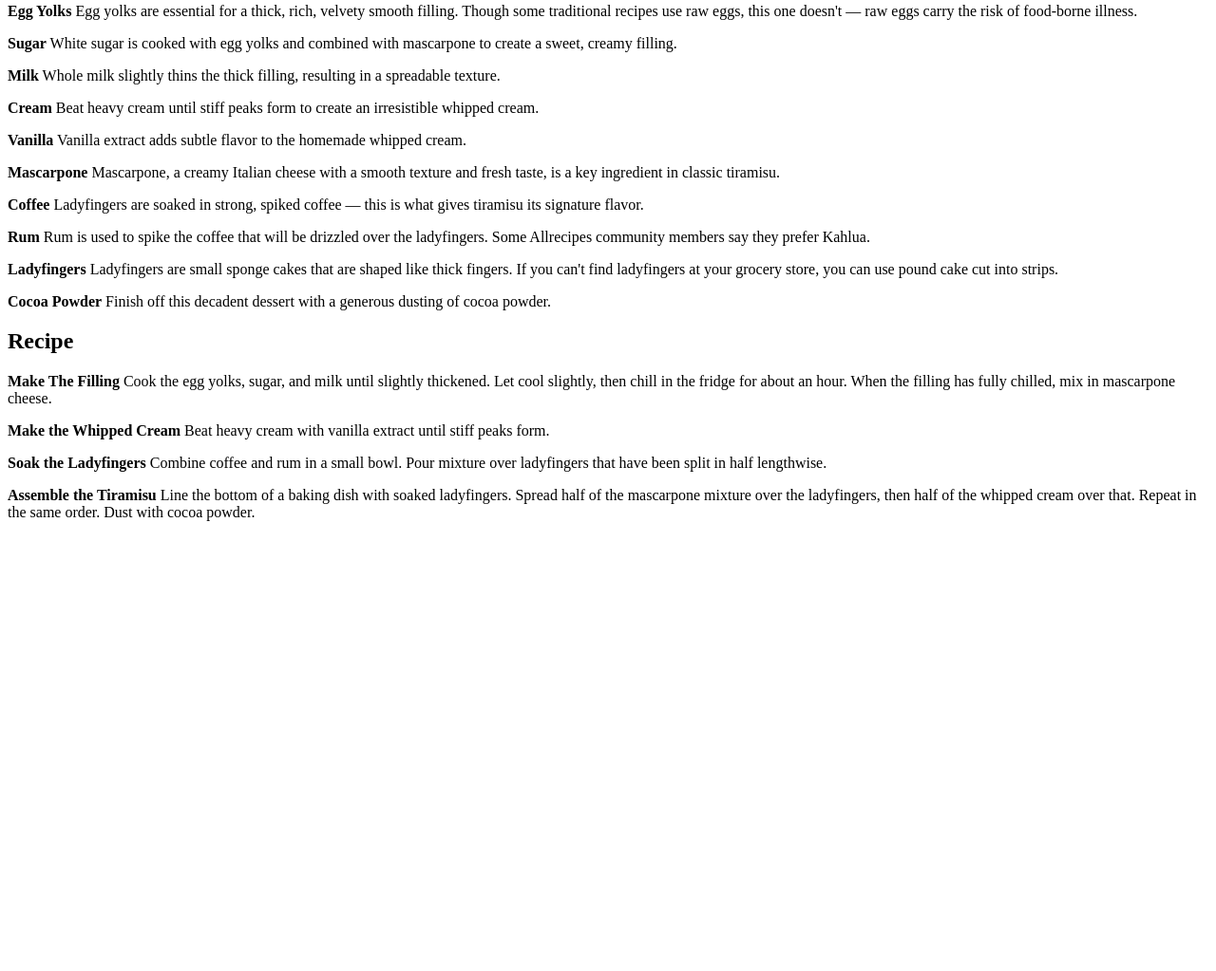
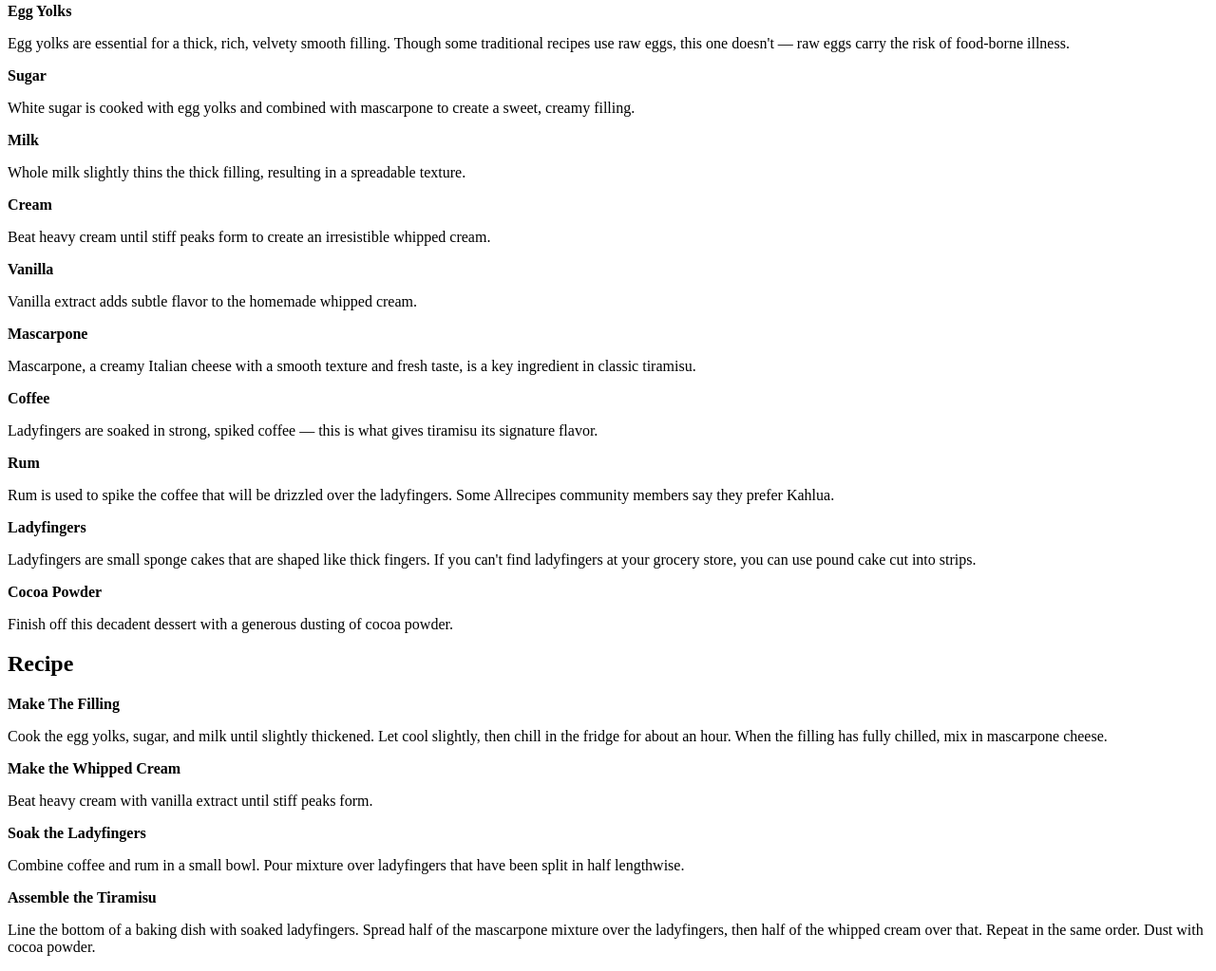
Before and after one commit to Royz88/odin-recipes, a plain HTML site: page recipes/tiramisu.html in a window 1280 px wide. Shown: the part 745-1768 px from the top of the page at 95% size. Before the commit the page ends 1310 px from the top, so only its background shows below. Drawn offline with Linux system fonts and the light colour scheme.

Commit message:
Added paragrafs in pesto and tiramisu

```diff
--- a/recipes/tiramisu.html
+++ b/recipes/tiramisu.html
@@ -14,22 +14,36 @@
     <p>Tiramisu is a coffee-flavored dessert that features layers of homemade whipped cream, an egg yolk-enriched mascarpone filling, and coffee-soaked ladyfingers.</p>
 
 <h2><strong>Ingredients</strong></h2>
-    <p><strong>Egg Yolks</strong> Egg yolks are essential for a thick, rich, velvety smooth filling. Though some traditional recipes use raw eggs, this one doesn't — raw eggs carry the risk of food-borne illness.</p>
-    <p><strong>Sugar</strong> White sugar is cooked with egg yolks and combined with mascarpone to create a sweet, creamy filling.</p>
-    <p><strong>Milk</strong> Whole milk slightly thins the thick filling, resulting in a spreadable texture.</p>
-    <p><strong>Cream</strong> Beat heavy cream until stiff peaks form to create an irresistible whipped cream.</p>
-    <p><strong>Vanilla</strong> Vanilla extract adds subtle flavor to the homemade whipped cream.</p>
-    <p><strong>Mascarpone</strong> Mascarpone, a creamy Italian cheese with a smooth texture and fresh taste, is a key ingredient in classic tiramisu.</p>
-    <p><strong>Coffee</strong> Ladyfingers are soaked in strong, spiked coffee — this is what gives tiramisu its signature flavor.</p>
-    <p><strong>Rum</strong> Rum is used to spike the coffee that will be drizzled over the ladyfingers. Some Allrecipes community members say they prefer Kahlua.</p>
-    <p><strong>Ladyfingers</strong> Ladyfingers are small sponge cakes that are shaped like thick fingers. If you can't find ladyfingers at your grocery store, you can use pound cake cut into strips.</p>
-    <p><strong>Cocoa Powder</strong> Finish off this decadent dessert with a generous dusting of cocoa powder.</p>
+    <p><strong>Egg Yolks</strong></p>
+        <p> Egg yolks are essential for a thick, rich, velvety smooth filling. Though some traditional recipes use raw eggs, this one doesn't — raw eggs carry the risk of food-borne illness.</p>
+    <p><strong>Sugar</strong></p>
+        <p> White sugar is cooked with egg yolks and combined with mascarpone to create a sweet, creamy filling.</p>
+    <p><strong>Milk</strong></p>
+        <p> Whole milk slightly thins the thick filling, resulting in a spreadable texture.</p>
+    <p><strong>Cream</strong></p>
+        <p> Beat heavy cream until stiff peaks form to create an irresistible whipped cream.</p>
+    <p><strong>Vanilla</strong></p>
+        <p> Vanilla extract adds subtle flavor to the homemade whipped cream.</p>
+    <p><strong>Mascarpone</strong></p>
+        <p> Mascarpone, a creamy Italian cheese with a smooth texture and fresh taste, is a key ingredient in classic tiramisu.</p>
+    <p><strong>Coffee</strong></p>
+        <p> Ladyfingers are soaked in strong, spiked coffee — this is what gives tiramisu its signature flavor.</p>
+    <p><strong>Rum</strong></p>
+        <p> Rum is used to spike the coffee that will be drizzled over the ladyfingers. Some Allrecipes community members say they prefer Kahlua.</p>
+    <p><strong>Ladyfingers</strong></p>
+        <p> Ladyfingers are small sponge cakes that are shaped like thick fingers. If you can't find ladyfingers at your grocery store, you can use pound cake cut into strips.</p>
+    <p><strong>Cocoa Powder</strong></p>
+        <p> Finish off this decadent dessert with a generous dusting of cocoa powder.</p>
 
 <h2><strong>Recipe</strong></h2>
-    <p><strong>Make The Filling</strong> Cook the egg yolks, sugar, and milk until slightly thickened. Let cool slightly, then chill in the fridge for about an hour. When the filling has fully chilled, mix in mascarpone cheese.</p>
-    <p><strong>Make the Whipped Cream</strong> Beat heavy cream with vanilla extract until stiff peaks form.</p>
-    <p><strong>Soak the Ladyfingers</strong> Combine coffee and rum in a small bowl. Pour mixture over ladyfingers that have been split in half lengthwise.</p>
-    <p><strong>Assemble the Tiramisu</strong> Line the bottom of a baking dish with soaked ladyfingers. Spread half of the mascarpone mixture over the ladyfingers, then half of the whipped cream over that. Repeat in the same order. Dust with cocoa powder.</p>
+    <p><strong>Make The Filling</strong></p>
+        <p>Cook the egg yolks, sugar, and milk until slightly thickened. Let cool slightly, then chill in the fridge for about an hour. When the filling has fully chilled, mix in mascarpone cheese.</p>
+    <p><strong>Make the Whipped Cream</strong></p>
+        <p> Beat heavy cream with vanilla extract until stiff peaks form.</p>
+    <p><strong>Soak the Ladyfingers</strong></p>
+        <p> Combine coffee and rum in a small bowl. Pour mixture over ladyfingers that have been split in half lengthwise.</p>
+    <p><strong>Assemble the Tiramisu</strong></p>
+        <p> Line the bottom of a baking dish with soaked ladyfingers. Spread half of the mascarpone mixture over the ladyfingers, then half of the whipped cream over that. Repeat in the same order. Dust with cocoa powder.</p>
 
 </body>
 </html>
```
Also changed, not shown: recipes/pasta-al-pesto.html (+18 -9 lines).
